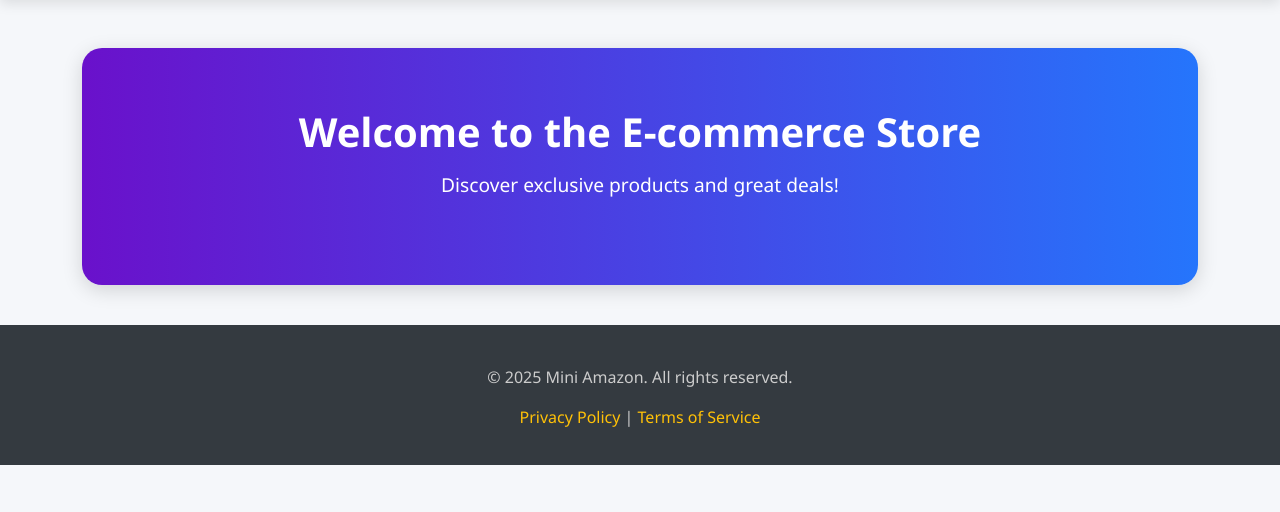
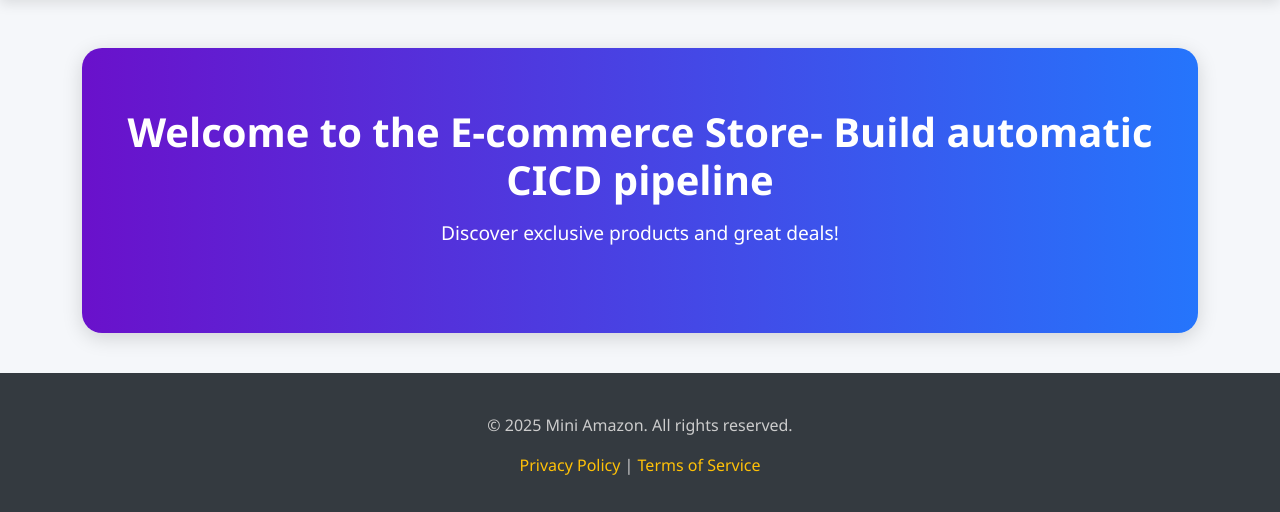
Before and after one commit to Mohsin7787/django-cicd-project, a Django app: page / in a window 1280 px wide. Shown: the part 82-594 px from the top of the page. Run offline with Django 5.2, Linux system fonts and the light colour scheme.

Commit message:
build CICD pipeline

```diff
--- a/templates/home.html
+++ b/templates/home.html
@@ -29,7 +29,7 @@
   </style>
 
   <div class="home-banner mt-5">
-    <h2>Welcome to the E-commerce Store</h2>
+    <h2>Welcome to the E-commerce Store- Build automatic CICD pipeline</h2>
     <p>Discover exclusive products and great deals!</p>
 
   </div>
```
